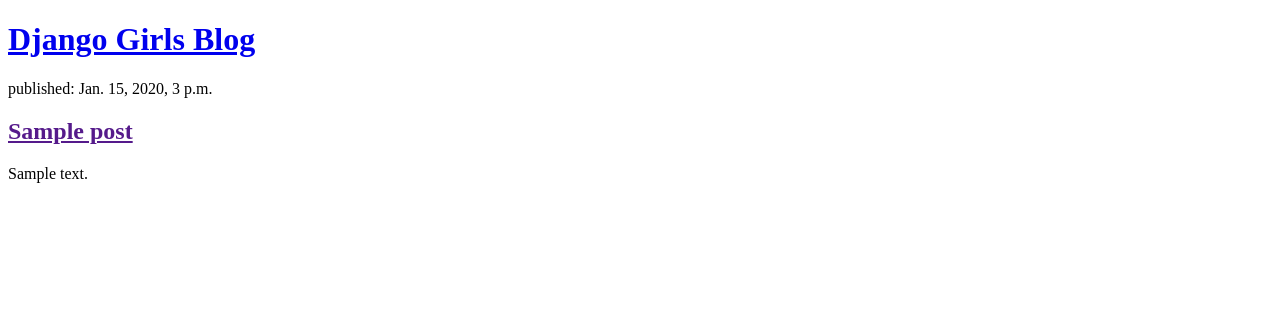
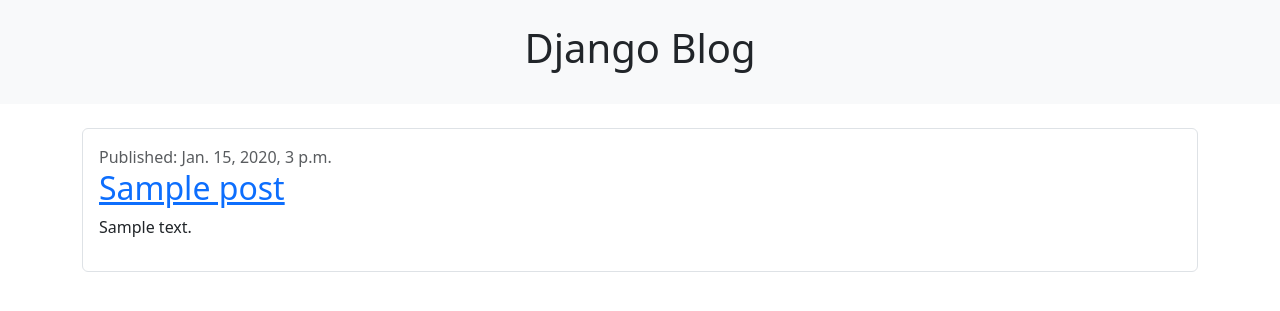
Before and after one commit to usherwani/DjangoBlogpost, a Django app: page / in a window 1280 px wide. Shown: the top 311 px of the page. Run offline with Django 5.2, Linux system fonts and the light colour scheme; tables that the repository leaves empty hold one stand-in row (values such as "Sample post").

Commit message:
Css added

```diff
--- /dev/null
+++ b/blog/static/css/blog.css
@@ -0,0 +1,3 @@
+h1 a, h2 a {
+    color: #696969;
+}
--- a/blog/templates/blog/post_list.html
+++ b/blog/templates/blog/post_list.html
@@ -1,12 +1,27 @@
+{% load static %}
 <!DOCTYPE html>
-<header>
-    <h1><a href="/">Django Girls Blog</a></h1>
-</header>
-
-{% for post in posts %}
-    <article>
-        <time>published: {{ post.published_date }}</time>
-        <h2><a href="">{{ post.title }}</a></h2>
-        <p>{{ post.text|linebreaksbr }}</p>
-    </article>
-{% endfor %}
+<html>
+<head>
+    <meta charset="UTF-8">
+    <title>Usman's Django Blog</title>
+    <!-- Include Bootstrap CSS -->
+    <link rel="stylesheet" href="https://cdn.jsdelivr.net/npm/bootstrap@5.3.3/dist/css/bootstrap.min.css"
+          integrity="sha384-QWTKZyjpPEjISv5WaRU9OFeRpok6YctnYmDr5pNlyT2bRjXh0JMhjY6hW+ALEwIH"
+          crossorigin="anonymous">
+    <link rel="stylesheet" href="{% static 'css/blog.css' %}">
+</head>
+<body>
+    <header class="text-center p-4 bg-light">
+        <h1><a href="/" class="text-decoration-none text-dark">Django Blog</a></h1>
+    </header>
+    <div class="container mt-4">
+        {% for post in posts %}
+            <article class="border rounded p-3 mb-4">
+                <time class="text-muted">Published: {{ post.published_date }}</time>
+                <h2><a href="" class="text-primary">{{ post.title }}</a></h2>
+                <p>{{ post.text|linebreaksbr }}</p>
+            </article>
+        {% endfor %}
+    </div>
+</body>
+</html>
```
